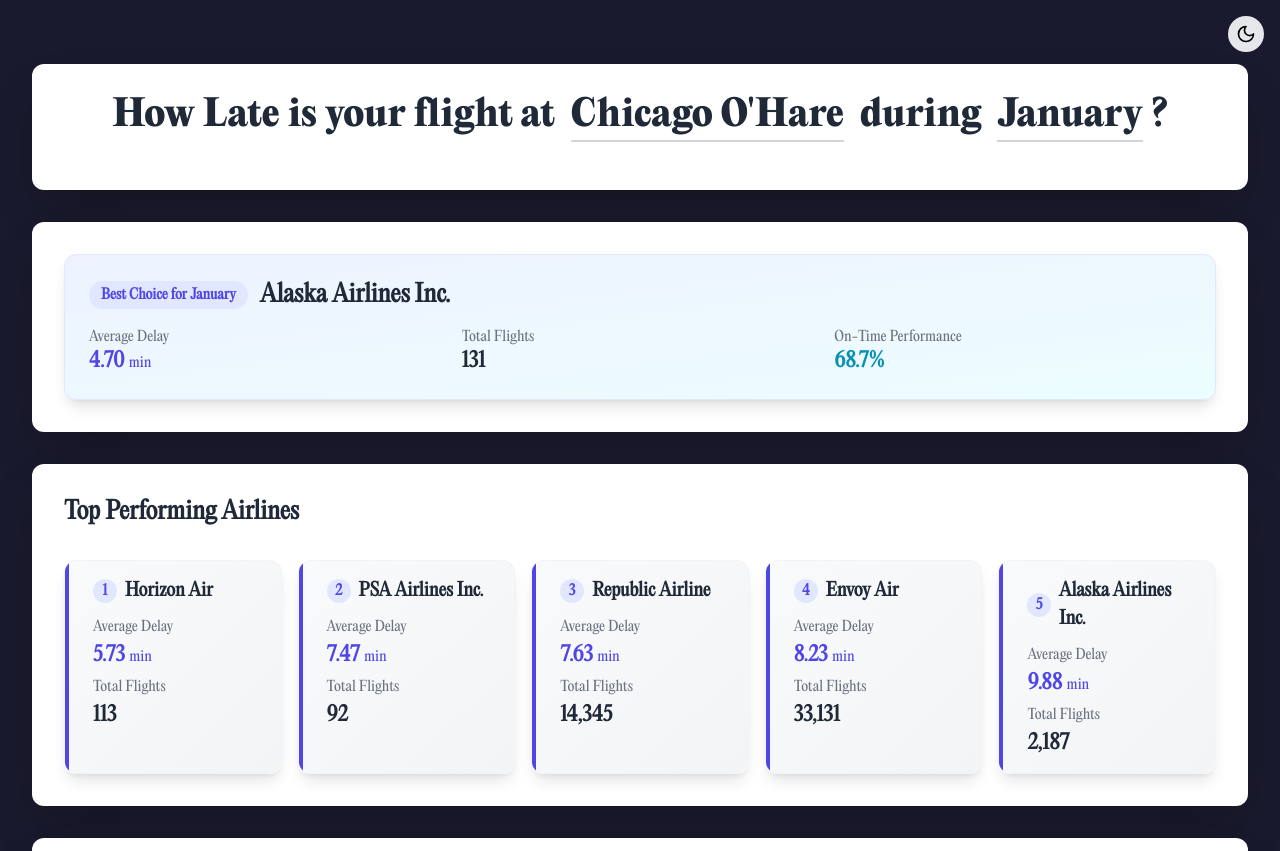
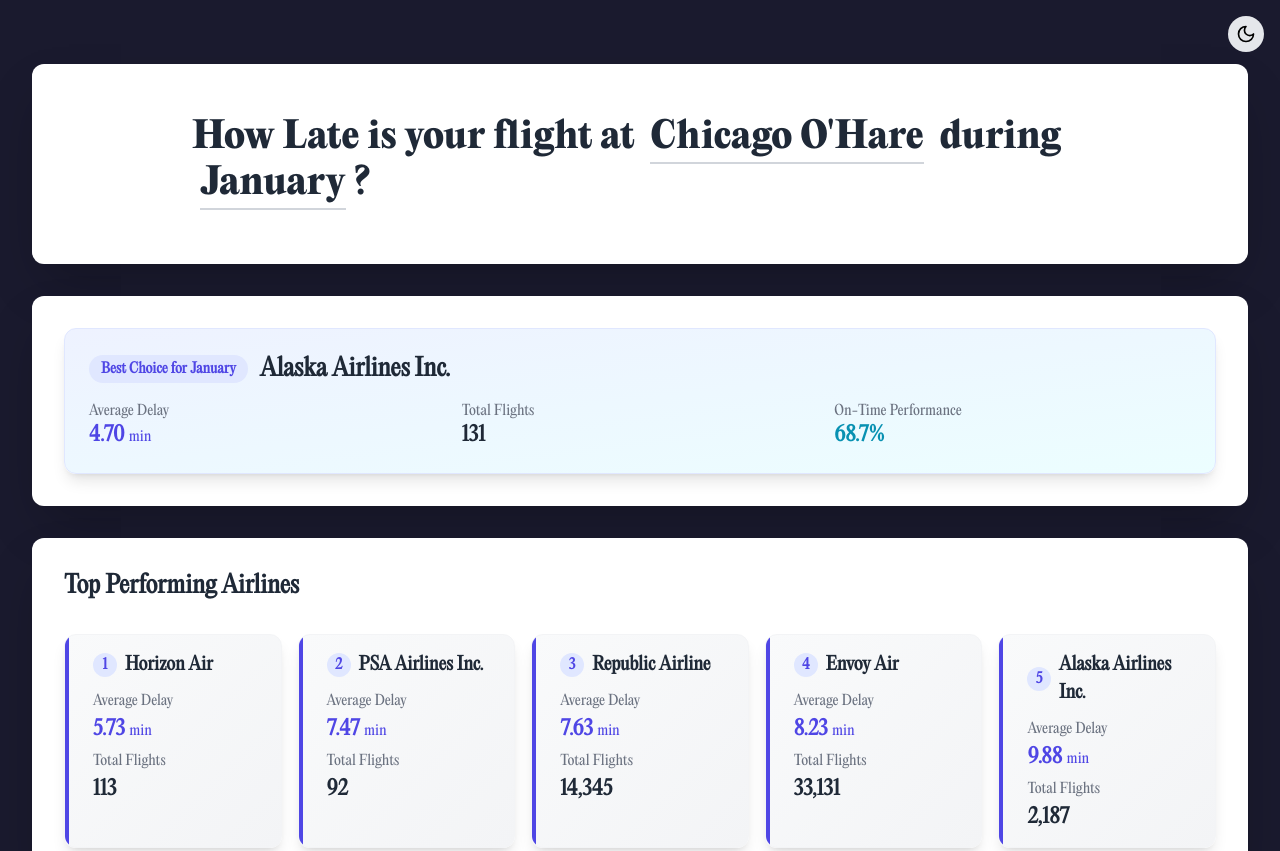
Before and after one commit to ewshu/Flight-Delay-Analysis, a React (Vite) app in the folder frontend/: page / in a window 1280 px wide. Shown: the top 851 px of the page. Built offline with nearby package versions, Linux system fonts and the light colour scheme.

Commit message:
updated headline

```diff
--- a/frontend/src/FlightDelayDashboard.jsx
+++ b/frontend/src/FlightDelayDashboard.jsx
@@ -107,8 +107,9 @@
         </div>
 
         {/* Header with Dropdowns */}
-        <div className="bg-white rounded-xl shadow-2xl p-8">
-          <h1 className="text-4xl font-ultrabold text-gray-800 text-center mb-4">
+        <div className="bg-white rounded-xl shadow-2xl">
+          <div className="flex items-center justify-center min-h-[200px] p-8">
+            <h1 className="text-4xl font-ultrabold text-gray-800 max-w-4xl">
               How Late is your flight at{' '}
               <span className="relative dropdown-container inline-block">
                 <button
@@ -172,6 +173,7 @@
               </span>
               ?
             </h1>
+          </div>
         </div>
 
         {/* Monthly Best Airline */}
```
Lines whose indentation alone changed are shown as unchanged.
